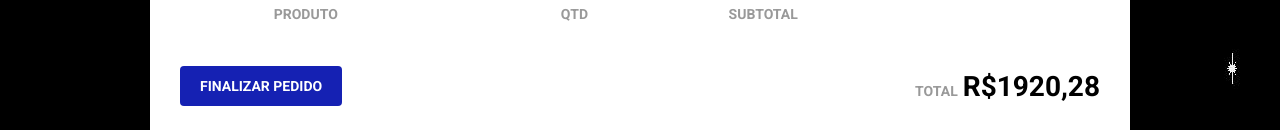
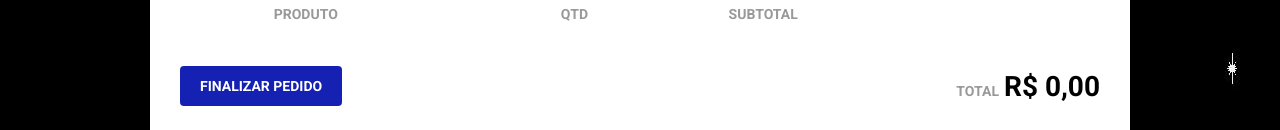
Before and after one commit to Djaysson/dshoes-store, a React (Create React App) app: page /cart in a window 1280 px wide. Shown: the part 191-321 px from the top of the page. Built offline with nearby package versions, Linux system fonts and the light colour scheme.

Commit message:
Creating the functionality to calculate the subtotal and total products within the cart

```diff
--- a/src/pages/Cart/index.js
+++ b/src/pages/Cart/index.js
@@ -1,14 +1,22 @@
 import React from 'react';
 import { useSelector, useDispatch } from 'react-redux';
 import { MdRemoveCircleOutline, MdAddCircleOutline, MdDelete } from 'react-icons/md'
-
+import { formatPrice } from '../../util/format';
 import * as CardActions from '../../store/modules/cart/actions';
 
 import { Container, ProductTable, Total } from './styles';
 
 
 export default function Cart() {
-    const cart = useSelector((state) => state.cart)
+    const cart = useSelector(state => state.cart.map(product => ({
+        ...product,
+        subtotal: formatPrice(product.price * product.amount),
+    })));
+
+    const totalPrice = useSelector(state =>
+        formatPrice(state.cart.reduce((total, product) => total + product.price * product.amount, 0))
+    );
+
     const dispatch = useDispatch();
     return (
         <Container>
@@ -44,7 +52,7 @@
                                 </div>
                             </td>
                             <td>
-                                <strong>R$259,80</strong>
+                                <strong>{product.subtotal}</strong>
                             </td>
                             <td>
                                 <button type="buttton" onClick={() => dispatch(CardActions.removeFromCart(product.id))}>
@@ -61,7 +69,7 @@
                 </button>
                 <Total>
                     <span>TOTAL</span>
-                    <strong>R$1920,28</strong>
+                    <strong>{totalPrice}</strong>
                 </Total>
             </footer>
         </Container>
```
